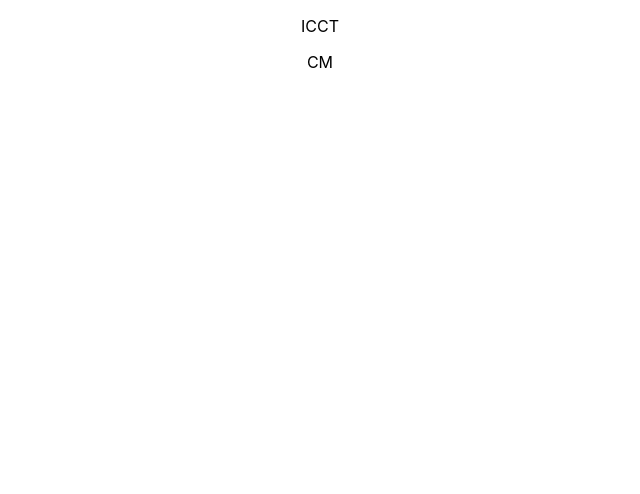
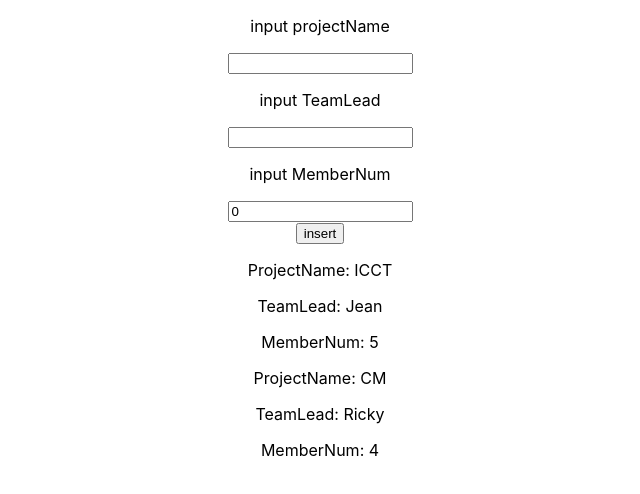
Before and after one commit to RyanLin82/reactfrontend, a React (Create React App) app: page / in a window 1280 px wide. Shown: the top 494 px of the page, without its empty margins (320-960 px from the left). Built offline with nearby package versions, Linux system fonts and the light colour scheme.

Commit message:
#5 #6 OK

```diff
--- a/src/App.js
+++ b/src/App.js
@@ -1,13 +1,11 @@
 import React from 'react';
 import './App.css';
-import StatelessComponentProject from './Component/Project/statelessComponentProject';
+import ClassProjects from './Component/Project/ClassProject';
 class App extends React.Component {
   render(){
   	return (
 	    <div className="App">
-	      <StatelessComponentProject
-	      	project1 = "ICCT"
-	      	project2 = "CM"/>
+	    	<ClassProjects />
 	    </div>
   	);
   }
--- /dev/null
+++ b/src/Component/Project/ClassProject.js
@@ -0,0 +1,185 @@
+import React from "react";
+import StatelessComponentProject from './statelessComponentProject';
+
+class ClassProjects extends React.Component{
+	state = {
+		projects: [
+			{
+				ProjectName : 'ICCT',
+				TeamLead : 'Jean',
+				MemberNum : 5
+			},
+			{
+				ProjectName : 'CM',
+				TeamLead : 'Ricky',
+				MemberNum : 4
+			}
+		],
+		addNewproject:{
+				ProjectName : '',
+				TeamLead : '',
+				MemberNum : 0
+		}
+	}
+
+	insertDataButtonClicked = () =>{
+
+		const project = [...this.state.projects, this.state.addNewproject];
+		console.log(project);
+
+		this.setState({
+			projects:project,
+			addNewproject : {
+				ProjectName : '',
+				TeamLead : '',
+				MemberNum : 0
+			}
+		});
+	}
+
+	projectNameOnchange = (event) => {
+		console.log(event);
+		console.log(event.target.value);
+		const addNewproject = this.state.addNewproject;
+		addNewproject.ProjectName = event.target.value;
+		this.setState({addNewproject:addNewproject});
+	}
+
+	teamLeadOnchange = (event) => {
+		const addNewproject = this.state.addNewproject;
+		addNewproject.TeamLead = event.target.value;
+		this.setState({addNewproject:addNewproject});
+	}
+
+	memberNumOnchange = (event) => {
+		const addNewproject = this.state.addNewproject;
+		addNewproject.MemberNum = event.target.value;
+		this.setState({addNewproject:addNewproject});
+	}
+
+	projectBlockOnclicked = (key) => {
+		console.log(key);
+		const project = this.state.projects.find(project =>{
+			console.log(project);
+			return project.ProjectName === key;
+		});
+		this.setState({addNewproject:project});
+	}
+
+	render(){
+		let projectLayout = (
+				this.state.projects.map(
+					project =>{
+						return <StatelessComponentProject
+							key = {project.ProjectName}
+							ProjectName = {project.ProjectName}
+							TeamLead = {project.TeamLead}
+							MemberNum = {project.MemberNum}
+							onClick = {() => this.projectBlockOnclicked(project.ProjectName)}
+						/>
+					}
+				)
+			);
+		console.log(projectLayout);
+		return(
+			<div>
+				<div>
+					<p>input projectName</p>
+					<input type = "text" onChange = {this.projectNameOnchange} value = {this.state.addNewproject.ProjectName}/>
+					<p>input TeamLead</p>
+					<input type = "text" onChange = {this.teamLeadOnchange} value = {this.state.addNewproject.TeamLead}/>
+					<p>input MemberNum</p>
+					<input type = "text" onChange = {this.memberNumOnchange} value = {this.state.addNewproject.MemberNum}/>
+				</div>
+				<button onClick = {this.insertDataButtonClicked}>insert</button>
+				{projectLayout}
+			</div>
+	    );
+
+	}
+}
+
+export default ClassProjects;
+
+
+// pass value
+// state = {
+// 		"project1" : "ICCT",
+// 		"project2" : "CM"
+// 	};
+
+// 	render(){
+// 		return(
+// 			<StatelessComponentProject
+// 	      		project1 = {this.state.project1}
+// 	      		project2 = {this.state.project2}
+// 	    	/>
+// 	    );
+// 	}
+
+
+// one project
+// state = {
+// 		projects: [
+			// {
+			// 	ProjectName : 'InterQual Custimize',
+			// 	TeamLead : 'Jean',
+			// 	MemberNum : 5
+			// },
+// 	};
+
+// 	render(){
+// 		return(
+// 			<StatelessComponentProject
+// 	      		ProjectName = {this.state.proejct[0].ProjectName}
+// 	      		TeamLead = {this.state.proejct[0].TeamLead}
+// 	      		MemberNum = {this.state.proejct[0].MemberNum}
+// 	    	/>
+// 	    );
+// 	}
+
+
+
+//multiple projects
+// projects: [
+// 			{
+// 				ProjectName : 'ICCT',
+// 				TeamLead : 'Jean',
+// 				MemberNum : 5
+// 			},
+// 			{
+// 				ProjectName : 'CM',
+// 				TeamLead : 'Ricky',
+// 				MemberNum : 4
+// 			}
+// 		]
+
+// let projectLayout = (
+// 				this.state.projects.map(
+// 					project =>{
+// 						return <StatelessComponentProject
+// 							ProjectName = {project.ProjectName}
+// 							TeamLead = {project.TeamLead}
+// 							MemberNum = {project.MemberNum}
+// 						/>
+// 					}
+// 				)
+// 			);
+
+
+
+//button
+
+// insertDataButtonClicked = () =>{
+
+// 		const project = [...this.state.projects, {
+// 				ProjectName : 'CM',
+// 				TeamLead : 'Ricky',
+// 				MemberNum : 4
+// 			}];
+// 		console.log(project);
+
+// 		this.setState({projects:project});
+// 	}
+
+// <button onClick = {this.insertDataButtonClicked}>insert</button>
--- a/src/Component/Project/statelessComponentProject.js
+++ b/src/Component/Project/statelessComponentProject.js
@@ -1,9 +1,10 @@
 import React from 'react';
 
 const statelessComponentProject = (props) => (
-	<div>
-		<p>{props.project1}</p>
-		<p>{props.project2}</p>
+	<div onClick = {props.onClick}>
+		<p> ProjectName: {props.ProjectName}</p>
+		<p> TeamLead: {props.TeamLead}</p>
+		<p> MemberNum: {props.MemberNum}</p>
 	</div>
 );
 
```
